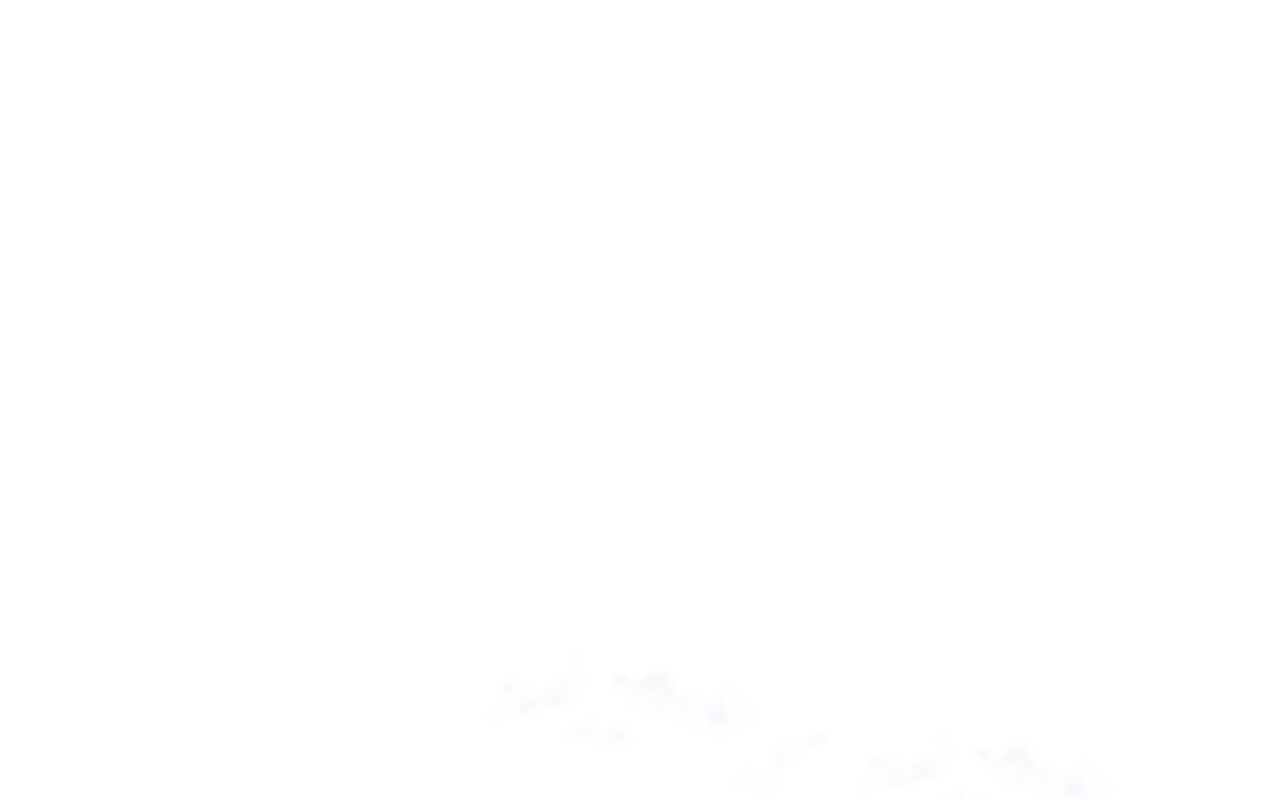
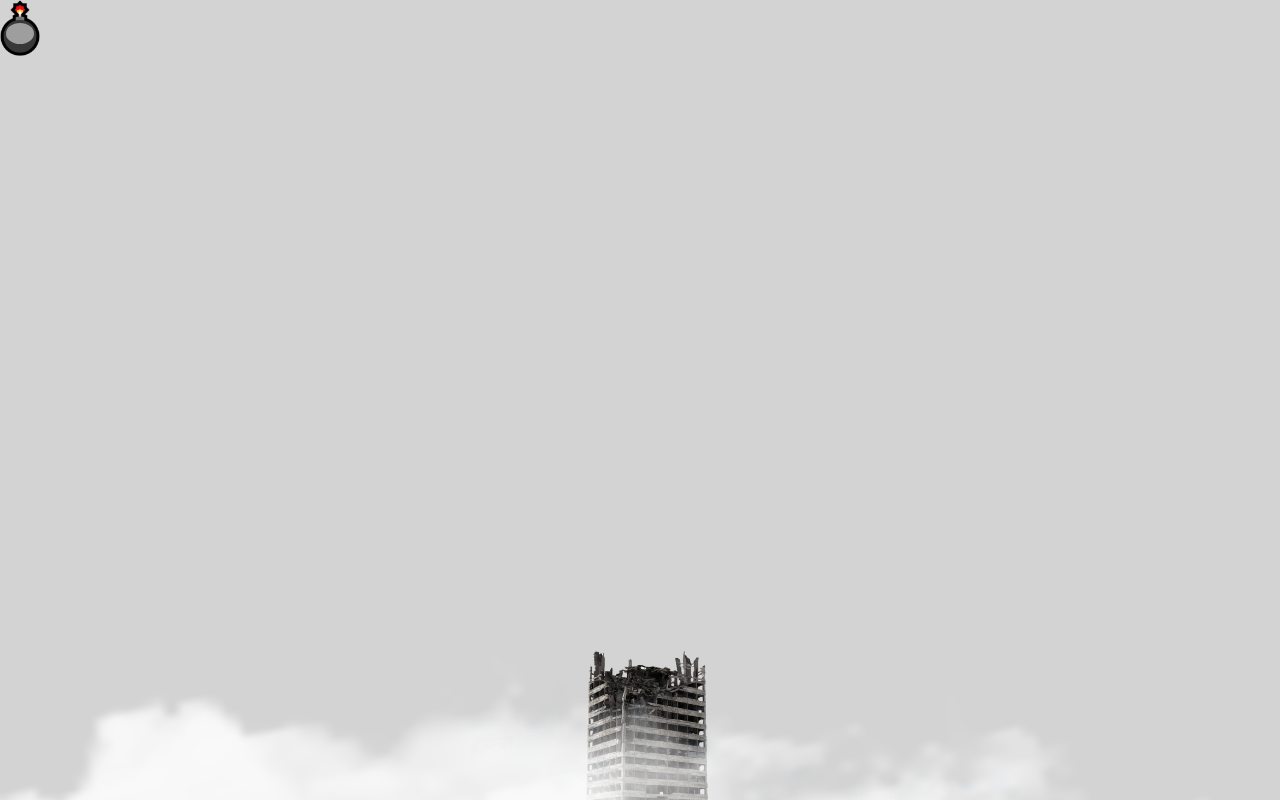
Before and after one commit to paagr/snoozle-studio-twitch-drop-game, a website: page client/index.html in a window 1280 px wide. Drawn offline with Linux system fonts and the light colour scheme; grey boxes are pictures that could not be loaded.

Commit message:
add user image to bomb next add icon

```diff
--- a/client/index.html
+++ b/client/index.html
@@ -10,8 +10,16 @@
 </head>
 <body>
 
+  <div class="drop">
+    <img class="bomb" src="images/bomb.png" alt="Bomb">
+    <div class="user-image">
+      <img class="avatar" src="https://static-cdn.jtvnw.net/jtv_user_pictures/2535a3b0-3f79-405b-b9f9-ac51563eda7a-profile_image-70x70.png" alt="">
+      <!-- <img class="avatar" src="https://static-cdn.jtvnw.net/emoticons/v2/425618/default/dark/2.0" alt=""> -->
+    </div>
+  </div>
 
   <img class="clouds" src="images/clouds.png" alt="Clouds">
+  <img class="target" src="images/ruined-building.png" alt="Ruined building">
 
 
 
--- a/client/style.scss
+++ b/client/style.scss
@@ -1,7 +1,99 @@
+body {
+  background-color: lightgrey;
+  margin: 0;
+  padding: 0;
+  overflow: hidden;
+  width: 100vw;
+  height: 100vh;
+}
+
 .clouds {
+  opacity: .875;
   position: fixed;
-  bottom: 0;
+  bottom: -30px;
   z-index: 20;
   width: 100vw;
   height: auto;
+  animation: moving_clouds 13s linear infinite;
 }
+
+@keyframes moving_clouds {
+  0%{
+    left: 0;
+    bottom: -30px;
+  }
+
+  25%{
+    left: -20px;
+    bottom: -35px;
+  }
+
+  50%{
+    left: 0;
+    bottom: -30px;
+  }
+
+  75%{
+    left: 20px;
+    bottom: -20px;
+  }
+
+  100%{
+    left: 0;
+    bottom: -30px;
+  }
+}
+
+.target {
+  position: fixed;
+  bottom: -50px;
+  left: 50%;
+  transform: translateX(-50%);
+  z-index: 10;
+  height: 200px;
+  width: auto;
+  object-fit: contain;
+}
+
+@keyframes opacity_bomb {
+  0% {
+    opacity: 1;
+  }
+
+  50% {
+    opacity: 0.675;
+  }
+
+  100% {
+    opacity: 1;
+  }
+}
+
+.drop {
+  width: 40px;
+  position: relative;
+  animation: opacity_bomb 1s linear infinite;
+
+  .bomb {
+    width: 100%;
+    height: auto;
+  }
+
+  .user-image {
+    position: absolute;
+    display: block;
+    width: 100%;
+    height: auto;
+    top: 23px;
+    left: 50%;
+    transform: translateX(-50%);
+  }
+
+  .avatar {
+    display: block;
+    margin: 0 auto;
+    width: 70%;
+    height: auto;
+    border-radius: 50%;
+  }
+}
--- a/package.json
+++ b/package.json
@@ -3,9 +3,11 @@
   "description": "drop !bomb on chat.",
   "version": "1.0.0",
   "main": "index.js",
-  "devDependencies": {},
+  "devDependencies": {
+    "lite-server": "^2.6.1"
+  },
   "scripts": {
-    "test": "echo \"Error: no test specified\" && exit 1"
+    "dev": "lite-server --baseDir='client'"
   },
   "author": "",
   "license": "ISC"
```
Also changed, not shown: client/style.css, 3 other files.
